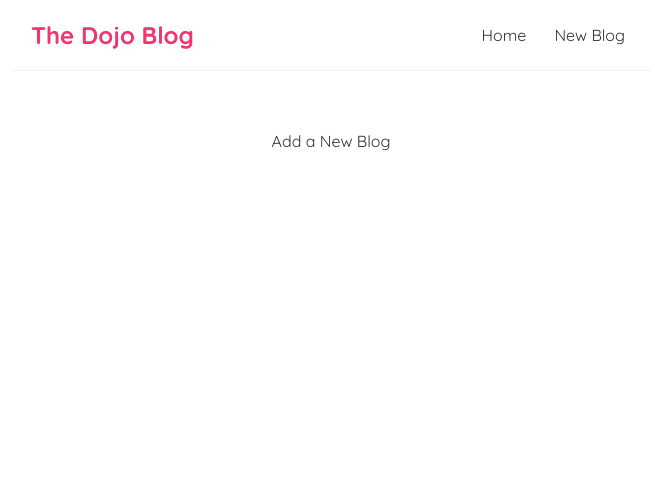
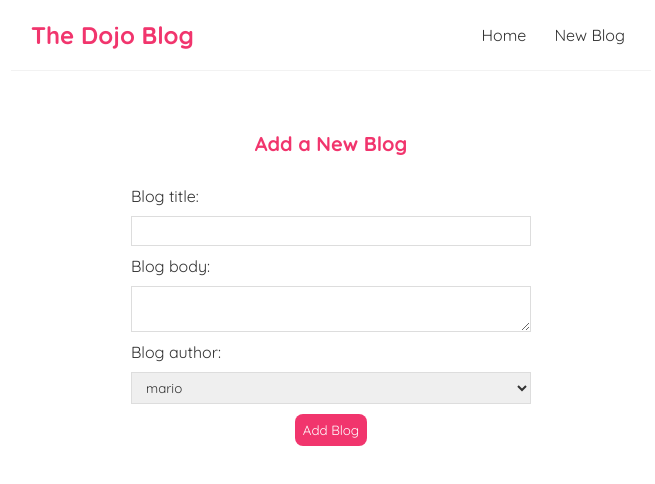
Before and after one commit to avanessazc/Getting-Started-React-Typescript-Css-Sass, a React (Create React App) app in the folder front/: page /create in a window 1280 px wide. Shown: the top 484 px of the page, without its empty margins (309-964 px from the left). Built offline with nearby package versions, Linux system fonts and the light colour scheme.

Commit message:
Form, submit event, POST request

```diff
--- a/front/src/components/App.tsx
+++ b/front/src/components/App.tsx
@@ -1,8 +1,8 @@
 import React from 'react'
-import Home from './Home'
+import { BrowserRouter as Router, Route, Switch } from 'react-router-dom'
 import Navbar from './Navbar'
-import { BrowserRouter as Router, Route, Switch } from 'react-router-dom'
-import Create from './Create'
+import Home from '../pages/Home'
+import Create from '../pages/Create'
 import BlogDetails from './BlogDetails'
 
 function App() {
--- a/front/src/components/BlogDetails.tsx
+++ b/front/src/components/BlogDetails.tsx
@@ -1,5 +1,5 @@
 import { useParams } from 'react-router-dom'
-import useFetch from '../hooks/useFetch'
+import useFetch from './hooks/useFetch'
 import { Blog } from '../types'
 
 const BlogDetails = () => {
--- a/front/src/components/Create.tsx
+++ /dev/null
@@ -1,5 +0,0 @@
-const Create = () => {
-  return <div className='create'>Add a New Blog</div>
-}
-
-export default Create
--- a/front/src/css/style.css
+++ b/front/src/css/style.css
@@ -53,6 +53,24 @@
   text-decoration: none;
 }
 
+/* blog details page */
+.blog-details h2 {
+  font-size: 20px;
+  color: #f1356d;
+  margin-bottom: 10px;
+}
+.blog-details div {
+  margin: 20px 0;
+}
+.blog-details button {
+  background: #f1356d;
+  color: #fff;
+  border: 0;
+  padding: 8px;
+  border-radius: 8px;
+  cursor: pointer;
+}
+
 /* create new blog form */
 .create {
   max-width: 400px;
--- /dev/null
+++ b/front/src/pages/Create.tsx
@@ -0,0 +1,56 @@
+import { useState, ChangeEvent, FormEvent } from 'react'
+
+const Create = () => {
+  const [title, setTitle] = useState<string>('')
+  const [body, setBody] = useState<string>('')
+  const [author, setAuthor] = useState<string>('')
+  const [isPending, setIsPending] = useState<boolean>(false)
+
+  const handleSubmit = (e: FormEvent<HTMLFormElement>) => {
+    e.preventDefault()
+    const blog = { title, body, author }
+    setIsPending(true)
+    setTimeout(() => {
+      fetch('http://0.0.0.0:3000/blogs', {
+        method: 'POST',
+        headers: { 'Content-Type': 'application/json' },
+        body: JSON.stringify(blog),
+      }).then(() => {
+        console.log('New blog added')
+        setIsPending(false)
+      })
+    }, 1000)
+  }
+  return (
+    <div className='create'>
+      <h2>Add a New Blog</h2>
+      <form onSubmit={handleSubmit}>
+        <label>Blog title:</label>
+        <input
+          type='text'
+          required
+          value={title}
+          onChange={(e: ChangeEvent<HTMLInputElement>) => setTitle(e.target.value)}
+        />
+        <label>Blog body:</label>
+        <textarea
+          required
+          value={body}
+          onChange={(e: ChangeEvent<HTMLTextAreaElement>) => setBody(e.target.value)}
+        ></textarea>
+        <label>Blog author:</label>
+        <select
+          value={author}
+          onChange={(e: ChangeEvent<HTMLSelectElement>) => setAuthor(e.target.value)}
+        >
+          <option value='mario'>mario</option>
+          <option value='yoshi'>yoshi</option>
+        </select>
+        {!isPending && <button>Add Blog</button>}
+        {isPending && <p>Adding blog....</p>}
+      </form>
+    </div>
+  )
+}
+
+export default Create
--- a/front/src/components/Home.tsx
+++ b/front/src/pages/Home.tsx
@@ -1,7 +1,7 @@
 // import { useState, useEffect } from 'react'
 import { Blog } from '../types'
-import BlogList from './BlogList'
-import useFetch from '../hooks/useFetch'
+import BlogList from '../components/BlogList'
+import useFetch from '../components/hooks/useFetch'
 
 const Home = () => {
   const {
```
Also changed, not shown: front/src/sass/Components/_blog.scss (+20 -0 lines), front/src/components/hooks/useFetch.tsx (renamed from front/src/hooks/useFetch.tsx), 2 other files (tests, documents, lock files or other folders).
